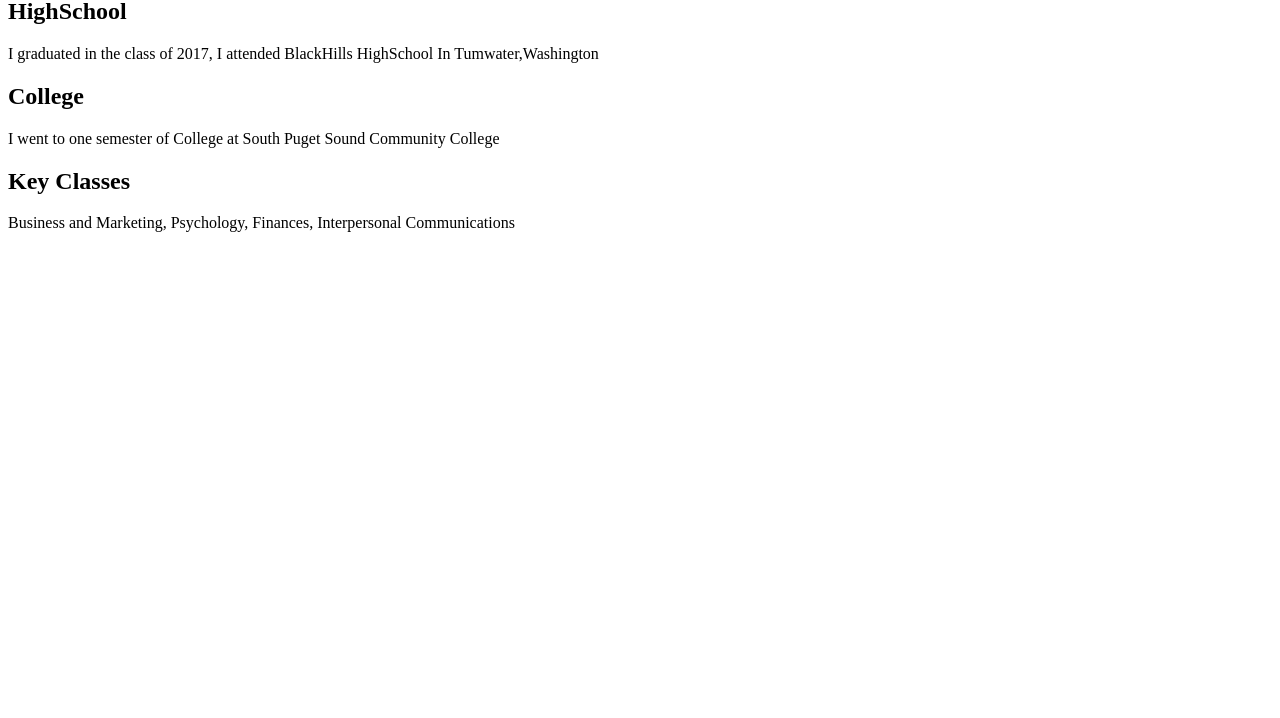
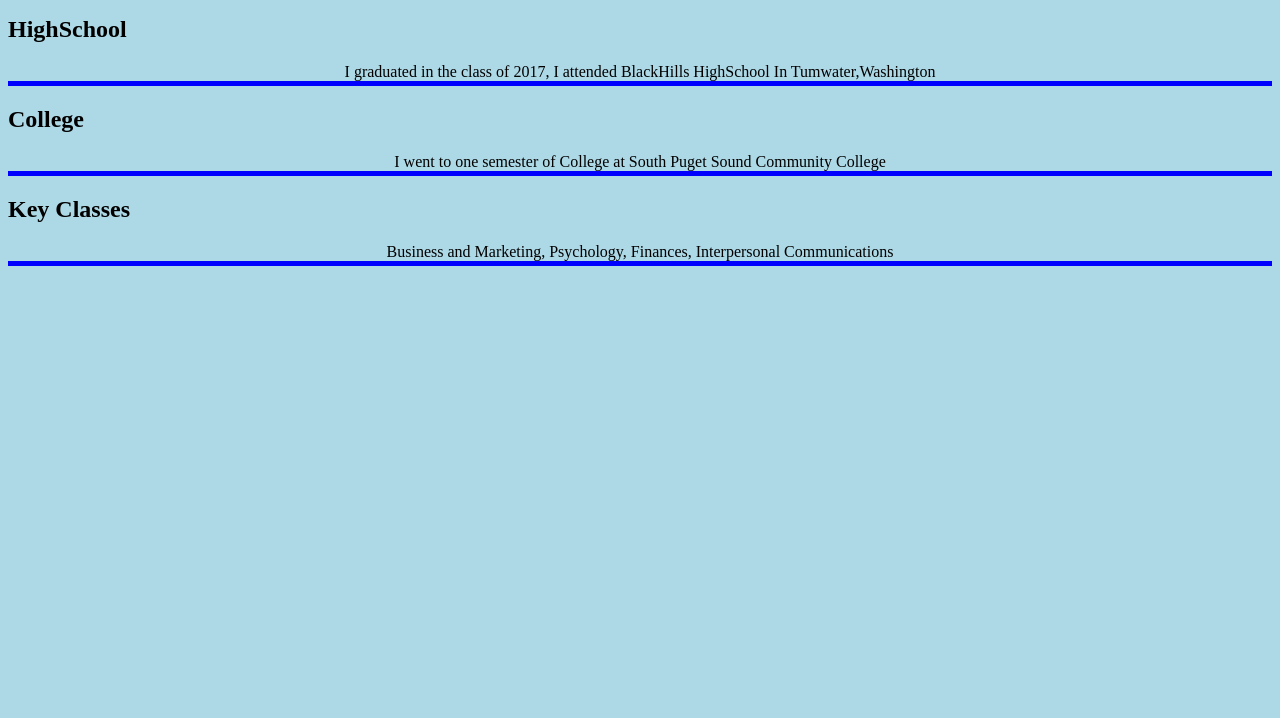
Before and after one commit to nikhilbatta/fridayprompt1, a plain HTML site: page portfoliowebpage1/education.html in a window 1280 px wide. Shown: the part 82-800 px from the top of the page. Drawn offline with Linux system fonts and the light colour scheme.

Commit message:
adds customstyles to education page by giving p tag class name

```diff
--- a/portfoliowebpage1/css/styles.css
+++ b/portfoliowebpage1/css/styles.css
@@ -56,3 +56,10 @@ h1{
   border-bottom: 10px solid red;
   margin-top: 30px;
 }
+.education{
+  text-align: center;
+  font-family: serif;
+  font-weight: normal;
+  border-bottom: 5px solid blue;
+  margin-top: 10px
+}
--- a/portfoliowebpage1/education.html
+++ b/portfoliowebpage1/education.html
@@ -1,16 +1,18 @@
 <!DOCTYPE html>
 <html lang="en" dir="ltr">
   <head>
+
+    <link rel="stylesheet" href="css/styles.css">
     <meta charset="utf-8">
     <title>My Education</title>
   </head>
   <body>
     <h1> My Education</h1>
     <h2>HighSchool</h2>
-    <p> I graduated in the class of 2017, I attended BlackHills HighSchool In Tumwater,Washington</p>
+    <p class="education"> I graduated in the class of 2017, I attended BlackHills HighSchool In Tumwater,Washington</p>
     <h2>College</h2>
-    <p>I went to one semester of College at South Puget Sound Community College</p>
+    <p class="education">I went to one semester of College at South Puget Sound Community College</p>
     <h2>Key Classes</h2>
-    <p> Business and Marketing, Psychology, Finances, Interpersonal Communications </p>
+    <p class="education"> Business and Marketing, Psychology, Finances, Interpersonal Communications </p>
   </body>
 </html>
```
Also changed, not shown: portfoliowebpage1/index.html (+1 -1 lines).
